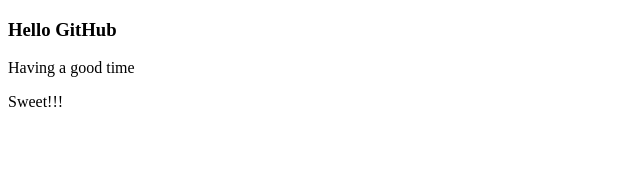
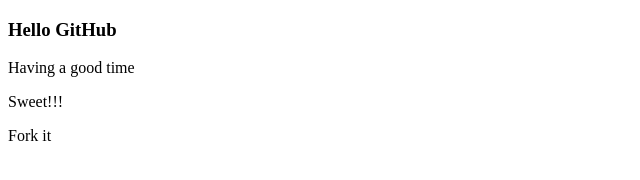
Before and after one commit to thepotatocorp/fuzzy-spoon, a plain HTML site: page index.html in a window 1280 px wide. Shown: the full height of the page, 0-640 px from the left. Drawn offline with Linux system fonts and the light colour scheme.

Commit message:
change the main body

```diff
--- a/index.html
+++ b/index.html
@@ -14,6 +14,7 @@
 	<h3>Hello GitHub</h3>
 	<p>Having a good time</p>
 	<p>Sweet!!!</p>
+	<p>Fork it</p>
 </body>
 
 </html>
```
